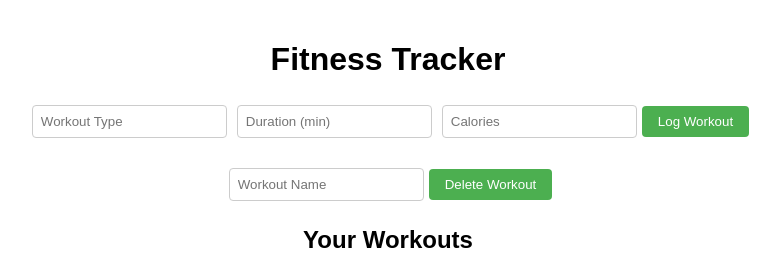
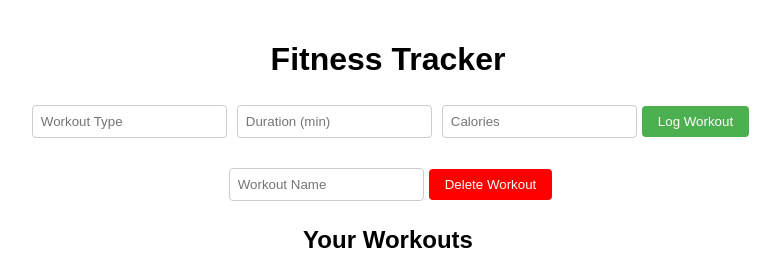
Before and after one commit to bshaver3/fitness-tracker, a React (Create React App) app: page / in a window 1280 px wide. Shown: the top 259 px of the page, without its empty margins (252-1032 px from the left). Built offline with nearby package versions, Linux system fonts and the light colour scheme; no server answers.

Commit message:
made delete button red

```diff
--- a/src/App.js
+++ b/src/App.js
@@ -88,7 +88,7 @@ function App() {  // The main part of your app, like the control room
           onChange={handleChange}  // Updates the box when typing
           placeholder="Workout Name"  // Hint text when empty
         />
-        <button type="delete">Delete Workout</button>
+        <button style={{ backgroundColor: 'red', color: 'white' }} >Delete Workout</button>
       </form>
       <h2>Your Workouts</h2>
       <ul>
```
